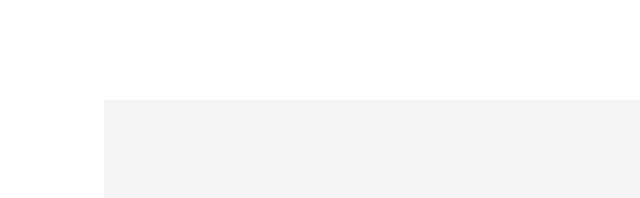
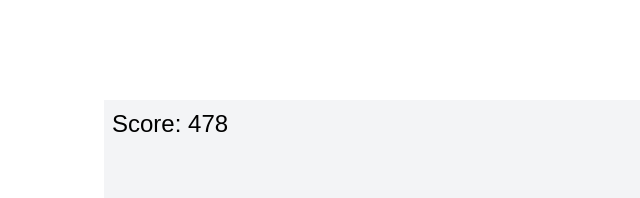
Before and after one commit to daring-board/action-game, a Next.js app: page / in a window 1280 px wide. Shown: the top 198 px of the page, without its empty margins (136-776 px from the left). Built offline with nearby package versions, Linux system fonts and the light colour scheme.

Commit message:
feat: スコア機能を追加

```diff
--- a/src/app/Game.tsx
+++ b/src/app/Game.tsx
@@ -13,6 +13,7 @@ import {
 const Game = () => {
   const [playerX, setPlayerX] = useState(GAME_WIDTH / 2 - PLAYER_WIDTH / 2);
   const [enemies, setEnemies] = useState<{ x: number; y: number }[]>([]);
+  const [score, setScore] = useState(0);
   const [gameOver, setGameOver] = useState(false);
 
   useEffect(() => {
@@ -43,6 +44,7 @@ const Game = () => {
     }, 1000);
 
     const gameLoop = setInterval(() => {
+      setScore((score) => score + 1);
       setEnemies((prevEnemies) =>
         prevEnemies
           .map((enemy) => ({ ...enemy, y: enemy.y + 5 }))
@@ -73,6 +75,9 @@ const Game = () => {
       className="relative overflow-hidden bg-gray-100"
       style={{ width: GAME_WIDTH, height: GAME_HEIGHT }}
     >
+      <div className="absolute top-2 left-2 text-2xl text-black">
+        Score: {score}
+      </div>
       <div
         className="absolute bg-blue-500"
         style={{
```
Also changed, not shown: 2 other files (tests, documents, lock files or other folders).
